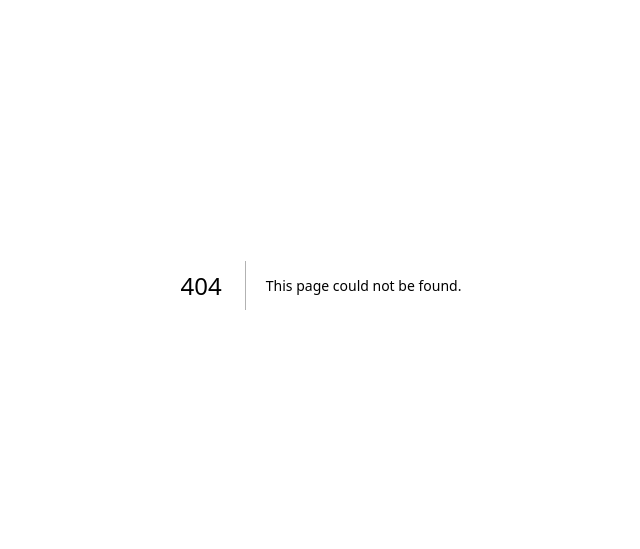
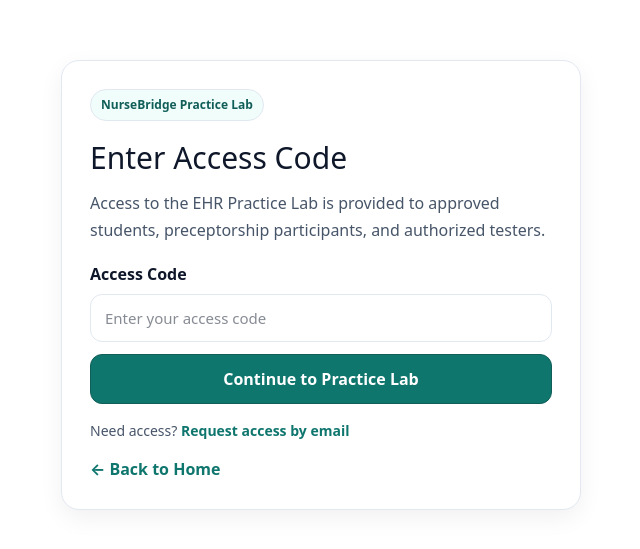
Before and after one commit to bamao33-hub/nursebridge-web, a Next.js app: page /practice-lab-access in a window 1280 px wide. Before the commit this address had no page. Shown: the part 115-664 px from the top of the page, without its empty margins (319-959 px from the left). Built offline with nearby package versions, Linux system fonts and the light colour scheme.

Commit message:
Create page.tsx

```diff
--- /dev/null
+++ b/app/practice-lab-access/page.tsx
@@ -0,0 +1,164 @@
+"use client";
+
+import { useState } from "react";
+import { useRouter } from "next/navigation";
+import Link from "next/link";
+
+const TEAL = "#0f766e";
+const TEAL_DARK = "#115e59";
+const BG = "#ffffff";
+const TEXT = "#0f172a";
+const MUTED = "#475569";
+const BORDER = "#e2e8f0";
+const SOFT = "#f0fdfa";
+
+const VALID_CODES = [
+  "NURSEBRIDGE2026",
+  "PRECEPTORSHIP2026",
+  "STUDENTACCESS",
+];
+
+export default function PracticeLabAccessPage() {
+  const router = useRouter();
+  const [code, setCode] = useState("");
+  const [error, setError] = useState("");
+
+  const handleSubmit = (e: React.FormEvent) => {
+    e.preventDefault();
+
+    const trimmed = code.trim().toUpperCase();
+
+    if (VALID_CODES.includes(trimmed)) {
+      localStorage.setItem("nursebridge-lab-access", "granted");
+      router.push("/practice-lab");
+      return;
+    }
+
+    setError("Invalid access code. Please try again.");
+  };
+
+  return (
+    <main
+      style={{
+        fontFamily:
+          'ui-sans-serif, system-ui, -apple-system, Segoe UI, Roboto, Arial, "Apple Color Emoji", "Segoe UI Emoji"',
+        backgroundColor: BG,
+        color: TEXT,
+        minHeight: "100vh",
+        display: "flex",
+        alignItems: "center",
+        justifyContent: "center",
+        padding: 20,
+      }}
+    >
+      <div
+        style={{
+          width: "100%",
+          maxWidth: 520,
+          border: `1px solid ${BORDER}`,
+          borderRadius: 18,
+          padding: 28,
+          backgroundColor: "white",
+          boxShadow: "0 8px 24px rgba(15, 23, 42, 0.06)",
+        }}
+      >
+        <div
+          style={{
+            display: "inline-block",
+            padding: "6px 10px",
+            borderRadius: 999,
+            backgroundColor: SOFT,
+            color: TEAL_DARK,
+            fontSize: 12,
+            fontWeight: 800,
+            marginBottom: 14,
+            border: `1px solid ${BORDER}`,
+          }}
+        >
+          NurseBridge Practice Lab
+        </div>
+
+        <h1 style={{ margin: "0 0 10px 0", fontSize: 30 }}>Enter Access Code</h1>
+
+        <p style={{ margin: "0 0 18px 0", color: MUTED, lineHeight: 1.7 }}>
+          Access to the EHR Practice Lab is provided to approved students, preceptorship participants,
+          and authorized testers.
+        </p>
+
+        <form onSubmit={handleSubmit}>
+          <label style={{ display: "block", marginBottom: 8, fontWeight: 700 }}>
+            Access Code
+          </label>
+
+          <input
+            value={code}
+            onChange={(e) => {
+              setCode(e.target.value);
+              setError("");
+            }}
+            placeholder="Enter your access code"
+            style={{
+              width: "100%",
+              padding: "12px 14px",
+              borderRadius: 12,
+              border: `1px solid ${BORDER}`,
+              fontSize: 15,
+              outline: "none",
+              marginBottom: 12,
+            }}
+          />
+
+          {error ? (
+            <div
+              style={{
+                marginBottom: 12,
+                border: "1px solid #fecaca",
+                backgroundColor: "#fef2f2",
+                color: "#991b1b",
+                borderRadius: 12,
+                padding: "10px 12px",
+                fontSize: 14,
+              }}
+            >
+              {error}
+            </div>
+          ) : null}
+
+          <button
+            type="submit"
+            style={{
+              display: "inline-block",
+              padding: "12px 16px",
+              borderRadius: 12,
+              backgroundColor: TEAL,
+              color: "white",
+              fontWeight: 800,
+              textDecoration: "none",
+              border: `1px solid ${TEAL_DARK}`,
+              cursor: "pointer",
+              width: "100%",
+            }}
+          >
+            Continue to Practice Lab
+          </button>
+        </form>
+
+        <div style={{ marginTop: 16, fontSize: 14, color: MUTED }}>
+          Need access?{" "}
+          <a
+            href="mailto:info@nursebridgeconsulting.com?subject=EHR%20Practice%20Lab%20Access"
+            style={{ color: TEAL, fontWeight: 700, textDecoration: "none" }}
+          >
+            Request access by email
+          </a>
+        </div>
+
+        <div style={{ marginTop: 16 }}>
+          <Link href="/" style={{ color: TEAL, fontWeight: 700, textDecoration: "none" }}>
+            ← Back to Home
+          </Link>
+        </div>
+      </div>
+    </main>
+  );
+}
```
